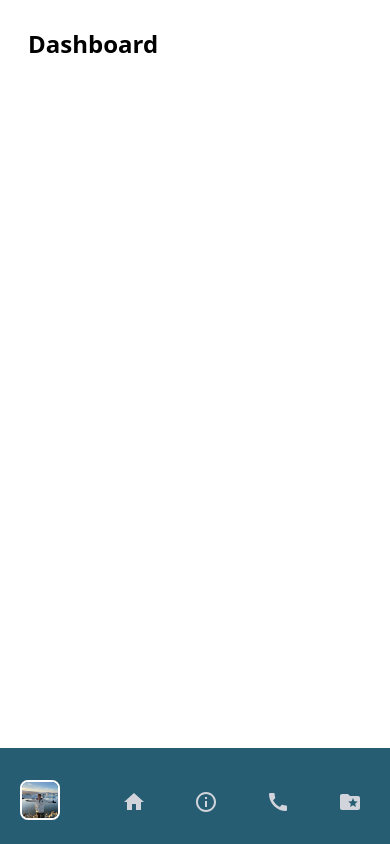
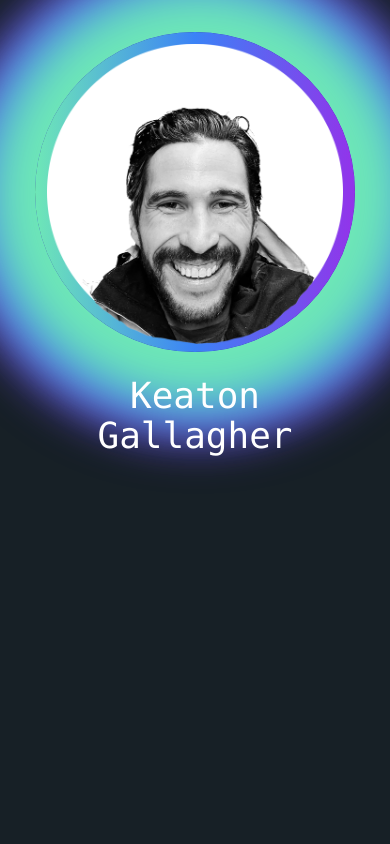
Before and after one commit to kgallagher52/Portfolio, a React (Vite) app: page / in a window 390 px wide. Built offline with nearby package versions, Linux system fonts and the light colour scheme.

Commit message:
Updated profile mobile view:

```diff
--- a/src/App.tsx
+++ b/src/App.tsx
@@ -1,5 +1,4 @@
 import React from 'react'
-import { Navigation } from './components/navigation'
 import { BrowserRouter as Router, Routes, Route } from "react-router-dom"
 import { Dashboard } from './components/dashboard'
 import { About } from './components/about'
@@ -10,7 +9,6 @@ export const App = () => {
   return (
     <section className='flex'>
       <Router>
-        <Navigation />
         <Routes>
           <Route path="/" element={<Dashboard />} />
           <Route path="/about" element={<About />} />
--- a/src/components/dashboard/index.tsx
+++ b/src/components/dashboard/index.tsx
@@ -1,7 +1,15 @@
 import React from 'react'
+import mainImg from '../../assets/profile.png';
 
 export const Dashboard = () => {
   return (
-    <div className='p-7 text-2xl font-semibold flex-1 h-screen'>Dashboard</div>
+    <div className={'p-8 h-screen bg-background w-screen'}>
+      <div className=' flex flex-col justify-center items-center mr-0 '>
+        <div id="image-container" className={`bg-gradient-to-r  mb-6 w-80 h-80 p-3 rounded-full  from-[#6EE7B7] via-[#3B82F6] to-[#9333EA]`}>
+          <img className='' src={mainImg}></img>
+        </div>
+        <h1 className='text-white text-4xl font-mono text-center'>Keaton Gallagher</h1>
+      </div>
+    </div>
   )
 }
--- a/src/components/navigation/index.tsx
+++ b/src/components/reusable/navigation/index.tsx
@@ -42,7 +42,6 @@ export const Navigation = () => {
       <ul className="flex flex-row space-x-8 items-center m-0 tablet:pt-6 tablet:block tablet:space-x-0 tablet:items-start">
         {navLinks.map((link, index) => (
           <Link to={link.to}>
-
             <li
               key={index}
               className={`flex p-2 mt-0 pt-0 cursor-pointer hover:bg-light-white text-gray-300 text-md items-center gap-x-4 tablet:mt-3 tablet:pt-2
--- a/src/index.css
+++ b/src/index.css
@@ -1,3 +1,35 @@
 @tailwind base;
 @tailwind components;
 @tailwind utilities;
+
+body {
+  box-sizing:border-box;
+  margin:0;
+}
+@keyframes color {
+  0% {
+    background-color: #222;
+  }
+
+  50% {
+    background-color: #4285f4;
+  }
+
+  100% {
+    background-color: #222;
+  }
+}
+
+#image-container {
+  animation-name: color;
+  animation-duration: 2s;
+  animation-timing-function: ease;
+  animation-iteration-count: infinite;
+  animation-direction: alternate-reverse;
+}
+@keyframes color {
+  to {
+    /* stylelint-disable-next-line color-function-notation */
+    box-shadow:  3px 3px 50px 50px rgba(110,231,183,100%), 3px 3px 50px 70px rgba(59,130,246,100%),3px 3px 50px 80px rgba(124,49,207,100%) ;
+  }
+}
--- a/tailwind.config.js
+++ b/tailwind.config.js
@@ -1,12 +1,14 @@
+
 module.exports = {
-  mode:'jit',
   content: ["src/**/*.{html,js,tsx,ts}"],
   theme: {
     extend: {
       colors: {
-        "heavy-purple": "#2F1B59",
-        "medium-purple": "#3B2559",
-        "light-purple": "#604D73",
+        "background": "#172026",
+        "teal": "#6EE7B7",
+        "purple": "#9333EA",
+        "blue": "#3B82F6",
+        "themeGreen": "#04BFAD",
         "light-white": "rgba(255,255,255,0.17)",
         "primary": "#265D73"
       }
```
Also changed, not shown: src/assets/mainImg.jpeg (deleted), src/assets/profile.png (added).
